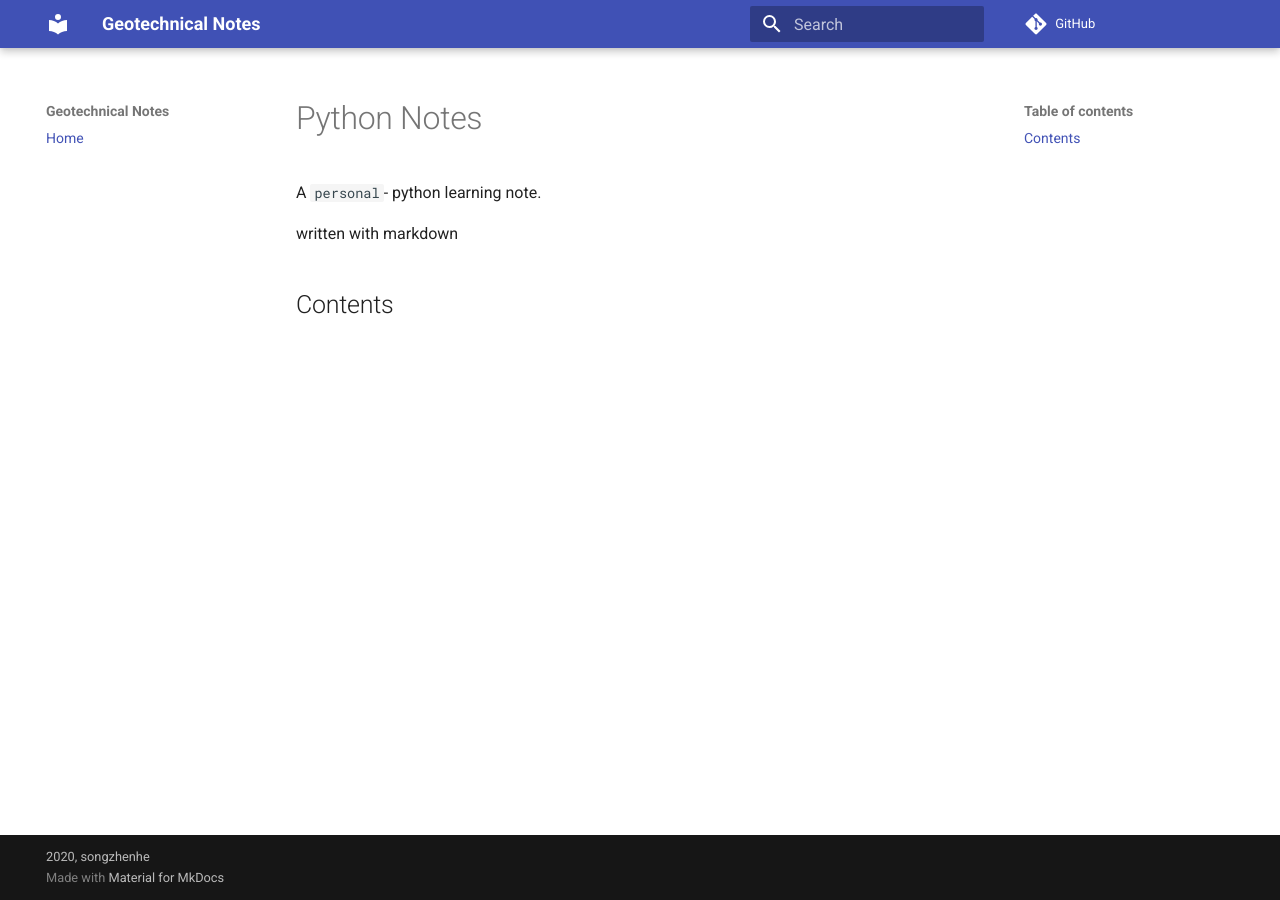
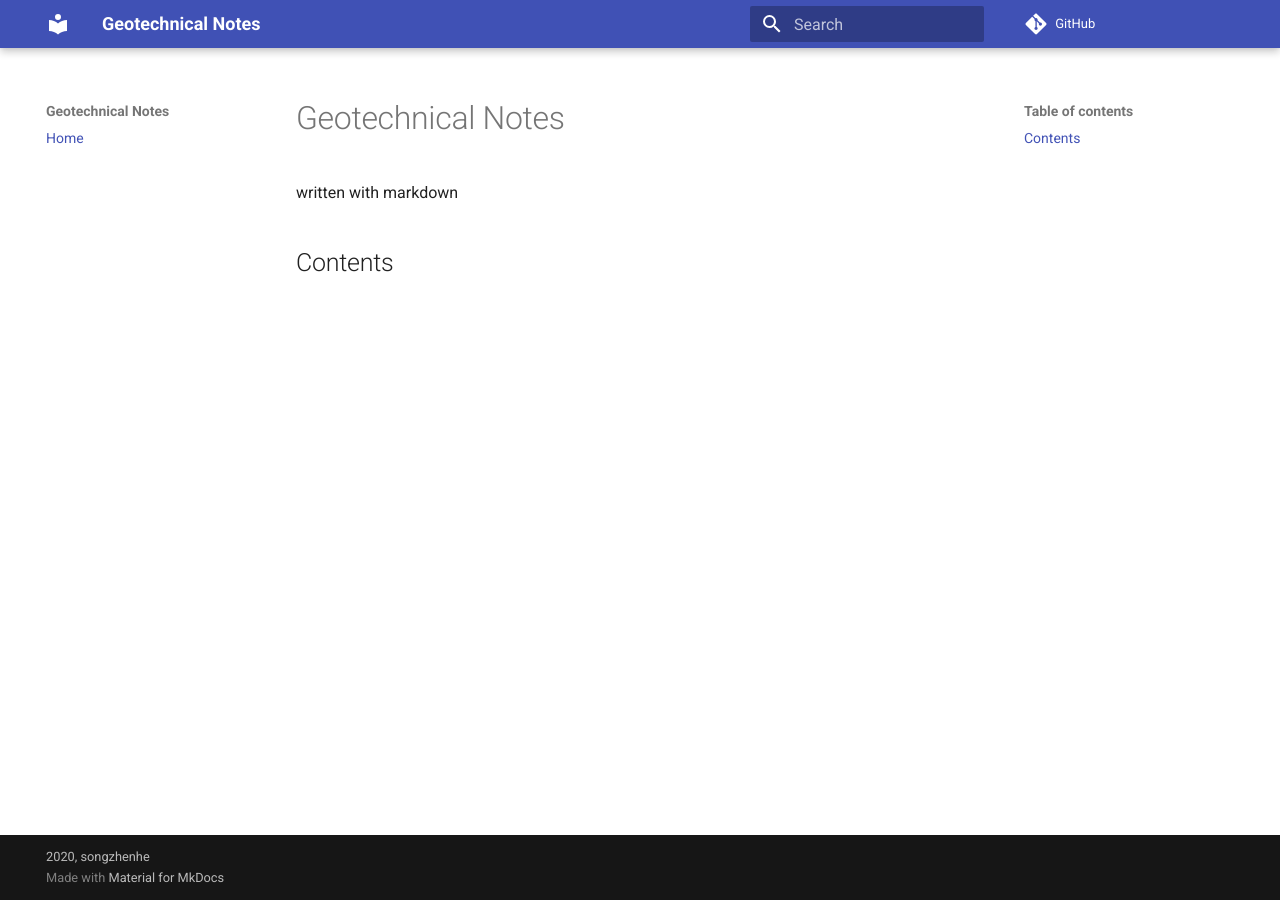
Before and after one commit to songzhenhe/geotechnical-note, an MkDocs documentation site: the page built from docs/index.md, in a window 1280 px wide. Built offline with MkDocs 1.6.1 and Material for MkDocs 9.7.7, drawn with Linux system fonts in a browser that asks for light colours; comment, search, counter and statistics services are not loaded.

Commit message:
Update index.md

```diff
--- a/docs/index.md
+++ b/docs/index.md
@@ -1,6 +1,4 @@
-# Python Notes
-
-A `personal`- python learning note.
+# Geotechnical Notes
 
 written with markdown
 
```
